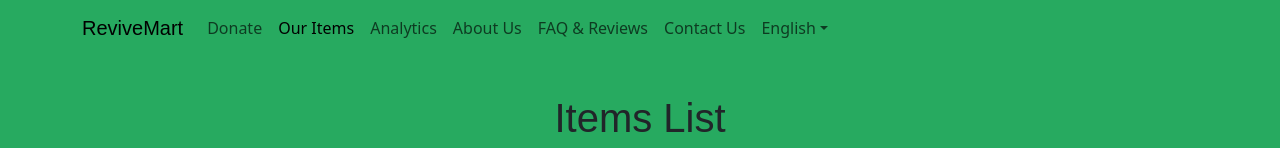
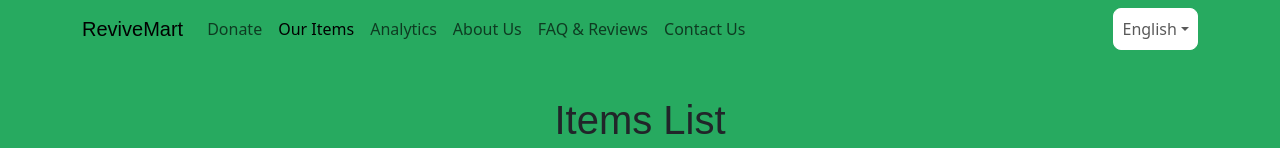
Before and after one commit to emma-t/seg3125-project-2-main, a React (Create React App) app: page /items in a window 1280 px wide. Shown: the top 148 px of the page. Built offline with nearby package versions, Linux system fonts and the light colour scheme; a web font is replaced by a local one.

Commit message:
Added alt text to images and changed language dropdown text

```diff
--- a/src/components/Item.js
+++ b/src/components/Item.js
@@ -3,7 +3,7 @@
 import Card from 'react-bootstrap/Card';
 import Modal from 'react-bootstrap/Modal';
 
-function Item({ image, title, amount, content, isVisible = true }) {
+function Item({image, title, amount, content, isVisible = true, alttext}) {
   const [showModal, setShowModal] = useState(false);
 
   const handleClose = () => setShowModal(false);
--- a/src/components/PageNavbar.js
+++ b/src/components/PageNavbar.js
@@ -6,23 +6,22 @@
 import { NavLink } from 'react-router-dom';
 import i18n from '../i18n';
 import { useTranslation } from 'react-i18next';
-import LangContext from '../LangContext'
+import LangContext from '../LangContext';
 import { useContext } from 'react';
 
 const langs = {
-  English: {title: 'English'},
-  French: {title: 'French'}
+  English: { title: 'English' },
+  Français: { title: 'Français' }
 }
 
 function PageNavbar() {
-  const {t} = useTranslation();
+  const { t } = useTranslation();
 
   const { lang } = useContext(LangContext);
 
-  function changeLang (l) {
+  function changeLang(l) {
     if (lang !== l) {
       i18n.changeLanguage(l);
-
     }
   }
   return (
@@ -38,8 +37,9 @@
             <Nav.Link as={NavLink} to="/about">{t('Navbar.AboutUs')}</Nav.Link>
             <Nav.Link as={NavLink} to="/faq-reviews">{t('Navbar.FAQReviews')}</Nav.Link>
             <Nav.Link as={NavLink} to="/contact">{t('Navbar.Contact')}</Nav.Link>
-
-            <NavDropdown title={lang} id="basic-nav-dropdown">
+          </Nav>
+          <Nav className="justify-content-end"> {/* Add this line to move the NavDropdown to the right */}
+            <NavDropdown title={lang} id="basic-nav-dropdown" style={{ border: '1px solid white', borderRadius: '8px', backgroundColor: "white"}}>
               {Object.keys(langs).map((lang) => (
                 <NavDropdown.Item style={{ fontWeight: i18n.resolvedLanguage === lang ? 'bold' : 'normal' }} onClick={() => changeLang(lang)}>
                   {langs[lang].title}
--- a/src/i18n.js
+++ b/src/i18n.js
@@ -42,7 +42,7 @@
                     }
                 }
             },
-            French: {
+            Français: {
                 translation: {
                     "Home": {
                         "title": "Des trésors respectueux de l'environnement vous attendent.",
```
